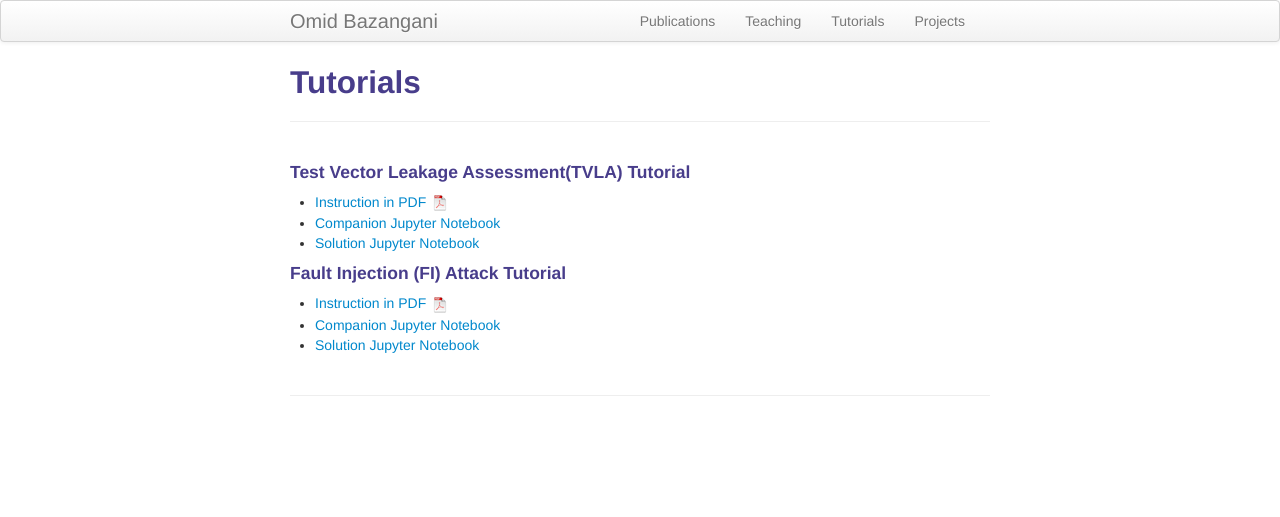
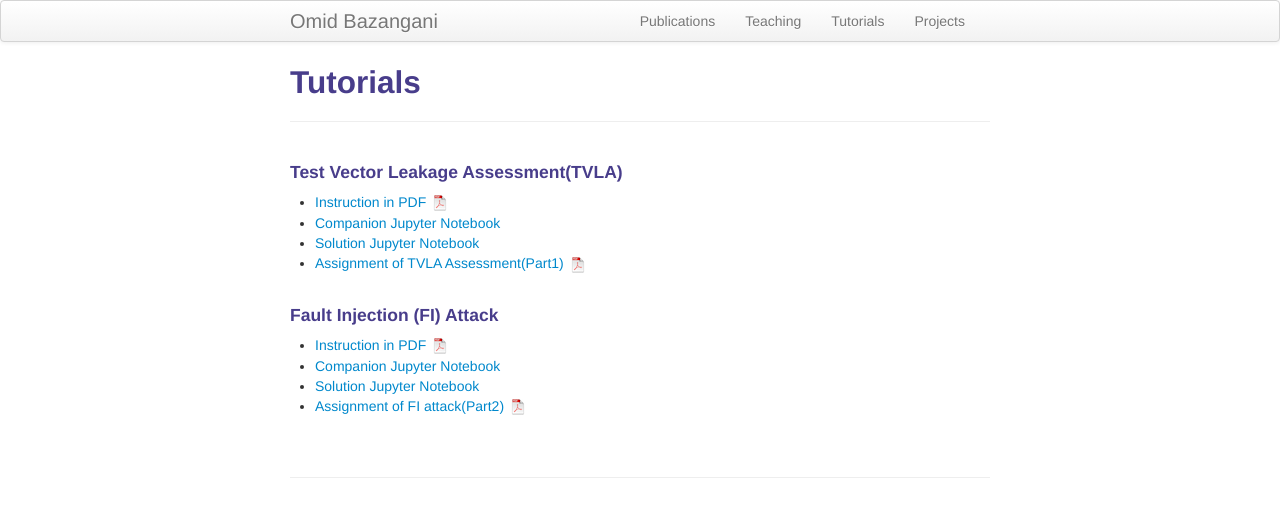
Before and after one commit to Omidbazangani/Omidbazangani.github.io, a Jekyll site: the page built from tutorials.md, in a window 1280 px wide. Shown: the top 517 px of the page. Built offline with Jekyll 4.4.1, drawn with Linux system fonts in a browser that asks for light colours.

Commit message:
Add Tutorials and assignments

```diff
--- a/tutorials.md
+++ b/tutorials.md
@@ -30,17 +30,17 @@ description: Omid's tutorials
 
 
 
-#### Test Vector Leakage Assessment(TVLA) Tutorial
-
+#### Test Vector Leakage Assessment(TVLA)
 - [Instruction in PDF ![CV as pdf](icons16/pdf-icon.png)]({{ BASE_PATH }}/TVLA_Tutorial.pdf)
 - [Companion Jupyter Notebook](https://github.com/omidbazangani/Teaching_Content/blob/main/PhysicalAttack_2023/TinyAES_TVLA-Student.ipynb)
 - [Solution Jupyter Notebook](https://github.com/omidbazangani/Teaching_Content/blob/main/PhysicalAttack_2023/TinyAES_TVLA_Teacher.ipynb)
+- [Assignment of TVLA Assessment(Part1) ![CV as pdf](icons16/pdf-icon.png)]({{ BASE_PATH }}/Assignment2_2023.pdf)<br> <br>
 
 
 
-
-#### Fault Injection (FI) Attack Tutorial
+#### Fault Injection (FI) Attack
 
 - [Instruction in PDF ![CV as pdf](icons16/pdf-icon.png)]({{ BASE_PATH }}/FI_Toturial.pdf)
 - [Companion Jupyter Notebook](https://github.com/omidbazangani/Teaching_Content/blob/main/PhysicalAttack_2023/FI_Tutorial_ClockGlitch_Student.ipynb)
 - [Solution Jupyter Notebook](https://github.com/omidbazangani/Teaching_Content/blob/main/PhysicalAttack_2023/FI_Tutorial_ClockGlitch_Teacher.ipynb)
+- [Assignment of FI attack(Part2) ![CV as pdf](icons16/pdf-icon.png)]({{ BASE_PATH }}/Assignment2_2023.pdf)<br> <br>
```
Also changed, not shown: 1 other file.
